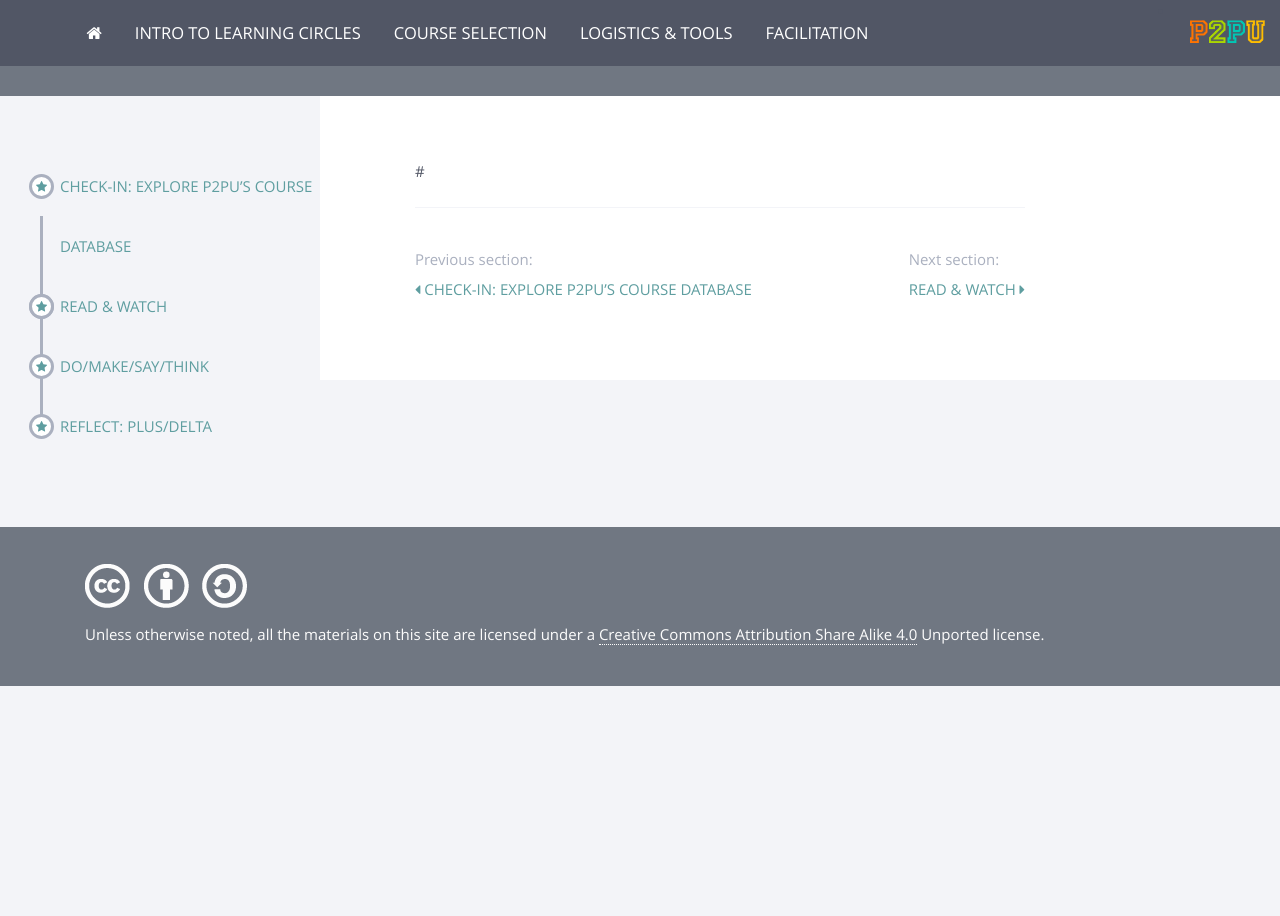
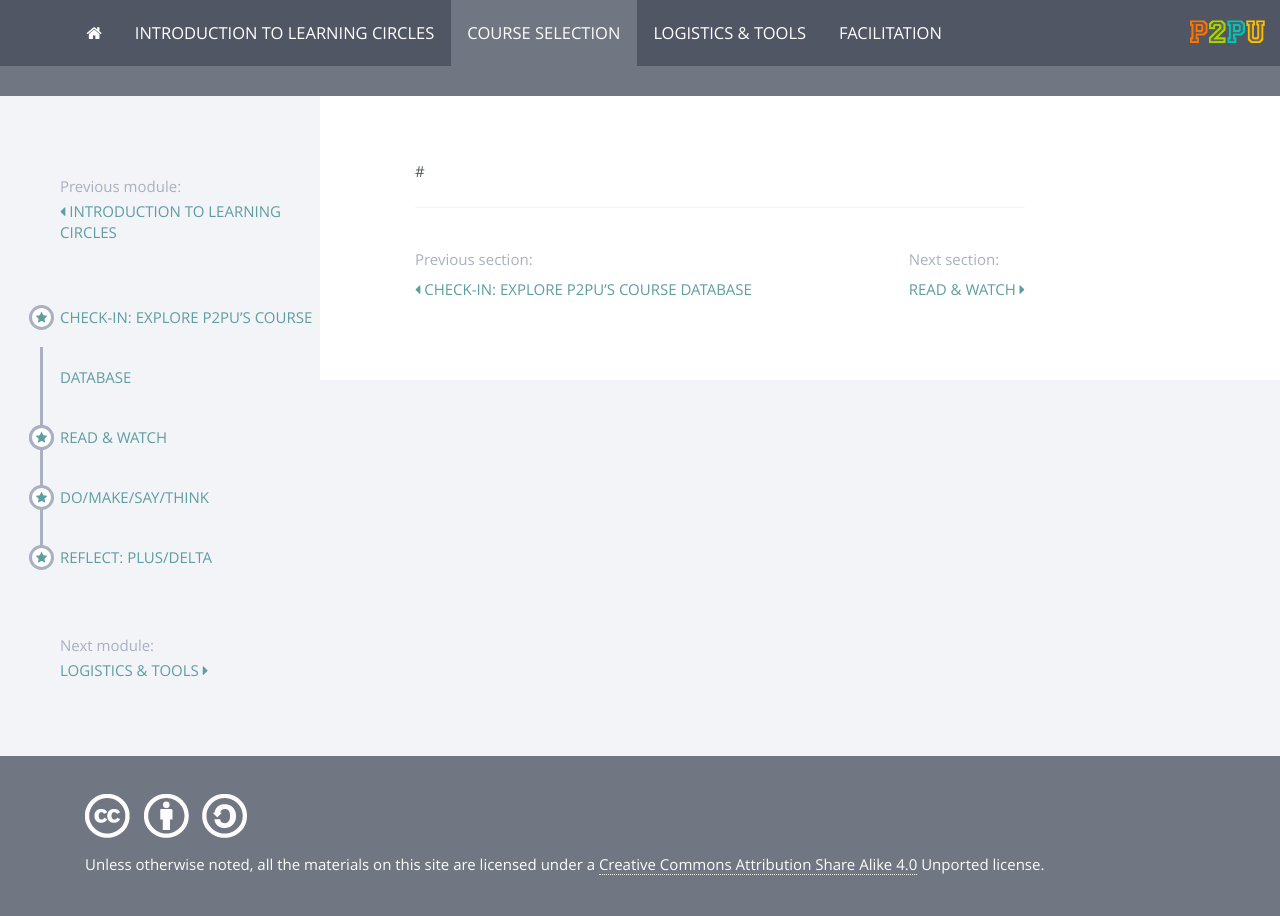
Before and after one commit to p2pu/learning-about-learning-circles, a Jekyll site: the page built from modules/Course Selection/_posts/2019-01-02-.md, in a window 1280 px wide. Built offline with Jekyll 4.4.1, drawn with Linux system fonts in a browser that asks for light colours; nearby versions of some CDN libraries.

Commit message:
Update course.yml

```diff
--- a/_data/course.yml
+++ b/_data/course.yml
@@ -1,7 +1,7 @@
 description: "Learning about learning circles"
 modules:
-- Intro to learning circles
-- Course selection
-- Logistics & tools
+- Introduction to learning circles
+- Course Selection
+- Logistics & Tools
 - Facilitation
 title: Learning about learning circles
```
